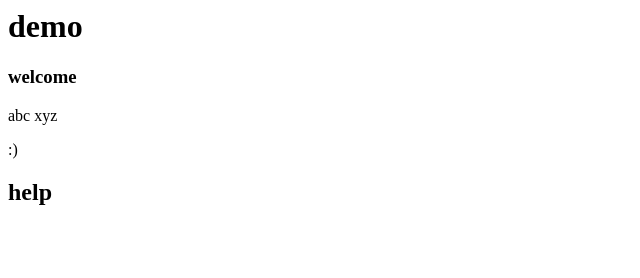
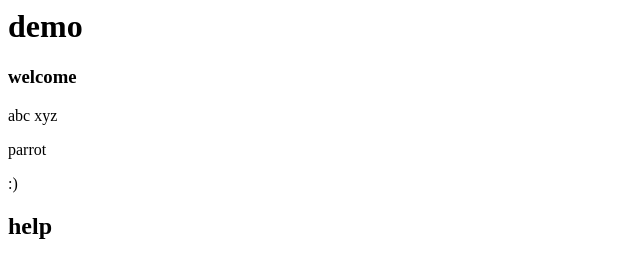
Before and after one commit to Sufiyaan1207/GreatLearnig, a plain HTML site: page index.html in a window 1280 px wide. Shown: the whole page, without its empty margins (0-640 px from the left). Drawn offline with Linux system fonts and the light colour scheme.

Commit message:
added parrot

```diff
--- a/index.html
+++ b/index.html
@@ -3,6 +3,7 @@
 <h1> demo </h1>
 <h3> welcome </h3>
 <p> abc xyz </p>
+<p> parrot </p>
 <p> :) </p>
 <h2> help </h2>
 </html>
```
